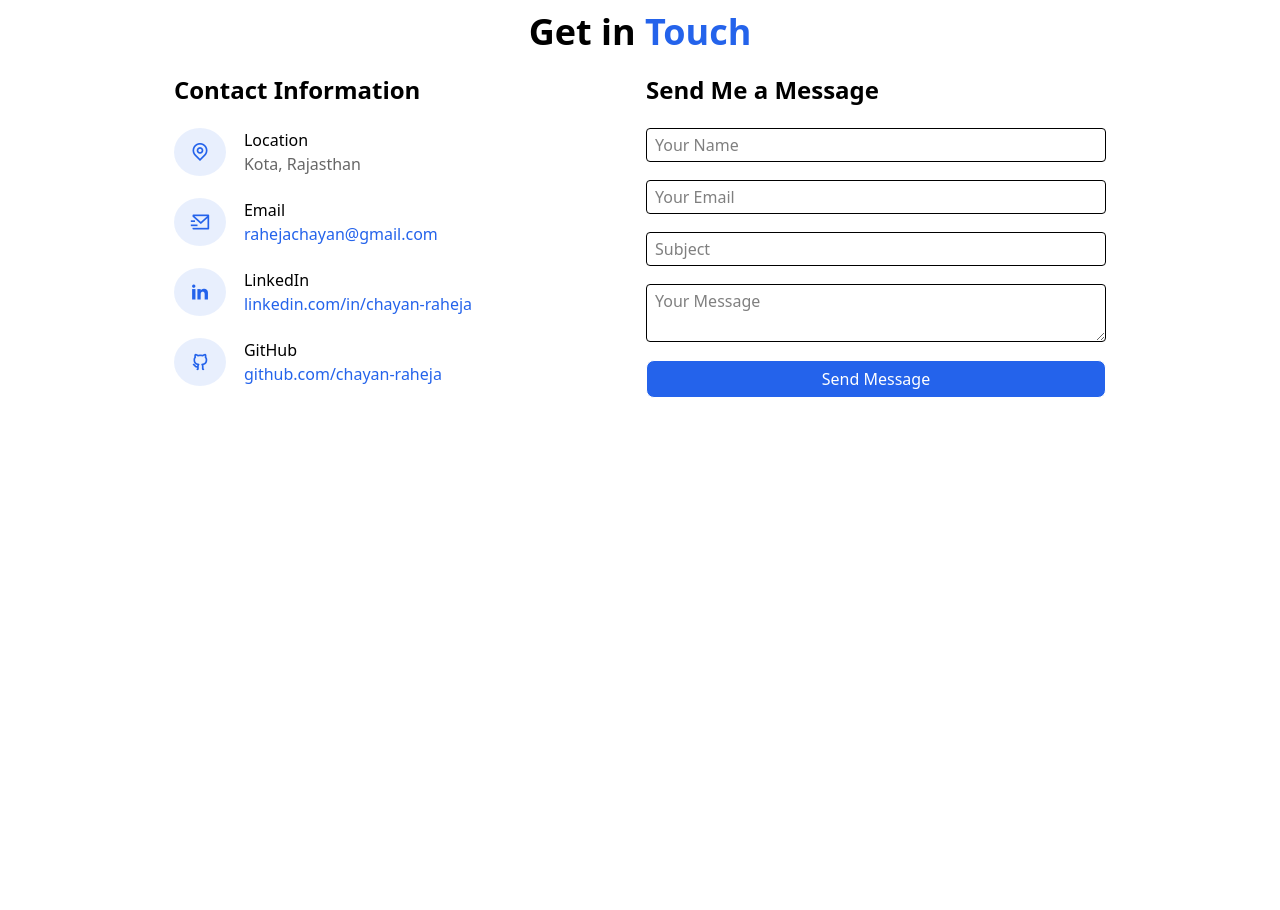
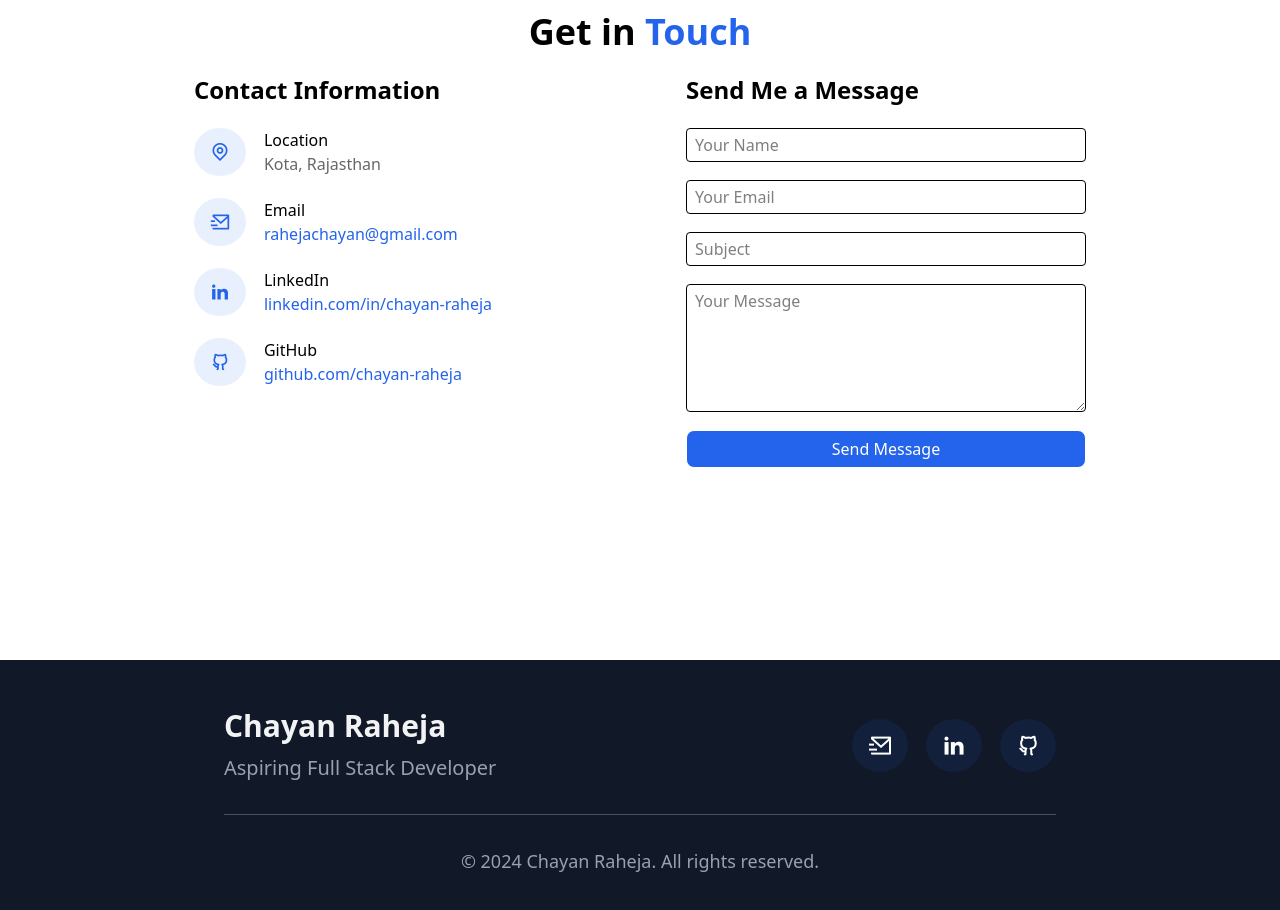
Before and after one commit to Chayan-Raheja/Chayan_Portfolio_React, a React (Vite) app: page / in a window 1280 px wide. Shown: the part 4420-5330 px from the top of the page. Before the commit the page ends 5010 px from the top, so only its background shows below. Built offline with nearby package versions, Linux system fonts and the light colour scheme.

Commit message:
footer added

```diff
--- a/src/App.jsx
+++ b/src/App.jsx
@@ -8,6 +8,7 @@ import Project from './components/Project.jsx'
 import Education from './components/Education.jsx'
 import Certtraine from './components/Cert&traine.jsx'
 import Getin from './components/Getin.jsx'
+import Footer from './components/Footer.jsx'
 
 const App = () => {
   return (
@@ -20,6 +21,7 @@ const App = () => {
       <Education />
       <Certtraine />
       <Getin />
+      <Footer />
     </div>
   )
 }
--- /dev/null
+++ b/src/components/Footer.jsx
@@ -0,0 +1,27 @@
+import React from 'react'
+
+const Footer = () => {
+  return (
+    <>
+        <div className='w-full lg:h-70 bg-[#111827] lg:px-56 lg:py-12'>
+            <div className='flex  justify-between'>
+                <div>
+                    <h1 className='font-bold text-3xl text-white/95'>Chayan Raheja</h1>
+                    <h2 className='text-gray-400 mt-2.5 text-xl'>Aspiring Full Stack Developer</h2>
+                </div>
+                <div className='flex items-center justify-center lg:gap-4.5'>
+                    <a href="mailto:rahejachayan@gmail.com" className='bg-[#2463EB]/10 py-2.5 hover:bg-[#2463EB] px-4 rounded-[50%] text-white lg:font-normal lg:text-2xl'><i class="ri-mail-send-line"></i></a>
+
+                    <a href='https://linkedin.com/in/chayan-raheja' className='bg-[#2463EB]/10 hover:bg-[#2463EB] py-2.5 px-4 rounded-[50%] text-white lg:font-normal lg:text-2xl'><i class="ri-linkedin-fill"></i></a>
+                    <a href='https://github.com/' className='bg-[#2463EB]/10 py-2.5 hover:bg-[#2463EB] px-4 rounded-[50%] text-white lg:font-normal lg:text-2xl'><i class="ri-github-line"></i></a>
+                </div>
+
+            </div>
+            <hr className='text-white/25 lg:my-8'/>
+            <div className='text-center text-gray-400 lg:text-lg text-sm'>&copy; 2024 Chayan Raheja. All rights reserved.</div>
+        </div>
+    </>
+  )
+}
+
+export default Footer
--- a/src/components/Getin.jsx
+++ b/src/components/Getin.jsx
@@ -1,6 +1,24 @@
-import React from 'react'
+import React, { useState } from 'react'
 
 const Getin = () => {
+
+    const [name, setname] = useState('')
+    const [email, setemail] = useState('')
+    const [subject, setsubject] = useState('')
+    const [desc, setdesc] = useState('')
+
+const [notif, setNotif] = useState(""); // message store karega
+
+    const formsub=(e)=>{
+        e.preventDefault();
+        setemail('')
+        setsubject('')
+        setdesc('')
+        setname('')
+
+        setNotif("go"); // show message
+        setTimeout(() => setNotif(""), 7500); // 3 sec baad hide
+    }
   return (
     <div>
       <div className='flex flex-col justify-center items-center lg:mb-44 lg:mt-65'>
@@ -47,16 +65,30 @@ const Getin = () => {
                <div className='flex flex-col  lg:gap-4'>
 
                     <h1 className='lg:font-semibold lg:text-2xl'>Send Me a Message</h1>
-                    <div className='flex flex-col lg:w-115 lg:gap-4.5 lg:mt-1.5'>
-                        <input className='border rounded py-1 px-2'required type="text" placeholder='Your Name' />
-                        <input className='border rounded py-1 px-2'required type="email" placeholder='Your Email'/>
-                        <input className='border rounded py-1 px-2'required type="text" placeholder='Subject'/>
-                        <textarea className='border rounded py-1 px-2'required name="text" id="" placeholder='Your Message '></textarea>
+
+                        <form onSubmit={(e)=>{
+                            formsub(e)
+                        }} className='flex flex-col lg:w-100 lg:gap-4.5 lg:mt-1.5'>
+                                <input value={name} onChange={(e)=>{setname(e.target.value)}}
+                                className='border rounded py-1 px-2'required type="text" placeholder='Your Name' />
+                                <input value={email} onChange={(e)=>{setemail(e.target.value)}}
+                                className='border rounded py-1 px-2'required type="email" placeholder='Your Email'/>
+                                <input value={subject} onChange={(e)=>{setsubject(e.target.value)}}
+                                className='border rounded py-1 px-2'required type="text" placeholder='Subject'/>
+                                <textarea value={desc} onChange={(e)=>{setdesc(e.target.value)}}
+                                className='border lg:min-h-32 rounded py-1 px-2'required name="text" id="" placeholder='Your Message '></textarea>
+                                <button className='bg-[#2463EB] active:scale-95 text-white rounded-lg border py-1.5 px-3'>Send Message</button>
+                        </form>
                         {/* <input className='border rounded py-1 px-2'required type="text" placeholder='Your Message'/> */}
-                        <button className='bg-[#2463EB] text-white rounded-lg border py-1.5 px-3'>Send Message</button>
-                    </div>
 
 
+                    {/* Notification */}
+      {notif && (
+        <div className="fixed bottom-4 right-4 bg-[#f55151] text-white/95 px-6 py-6 rounded shadow-lg">
+          <h1 className='font-semibold text-lg'>Error sending message</h1>
+            <p className='mt-1'> Please try again later Or connect me directly via email.</p>
+        </div>
+      )}
 
                 <div>
 
```
